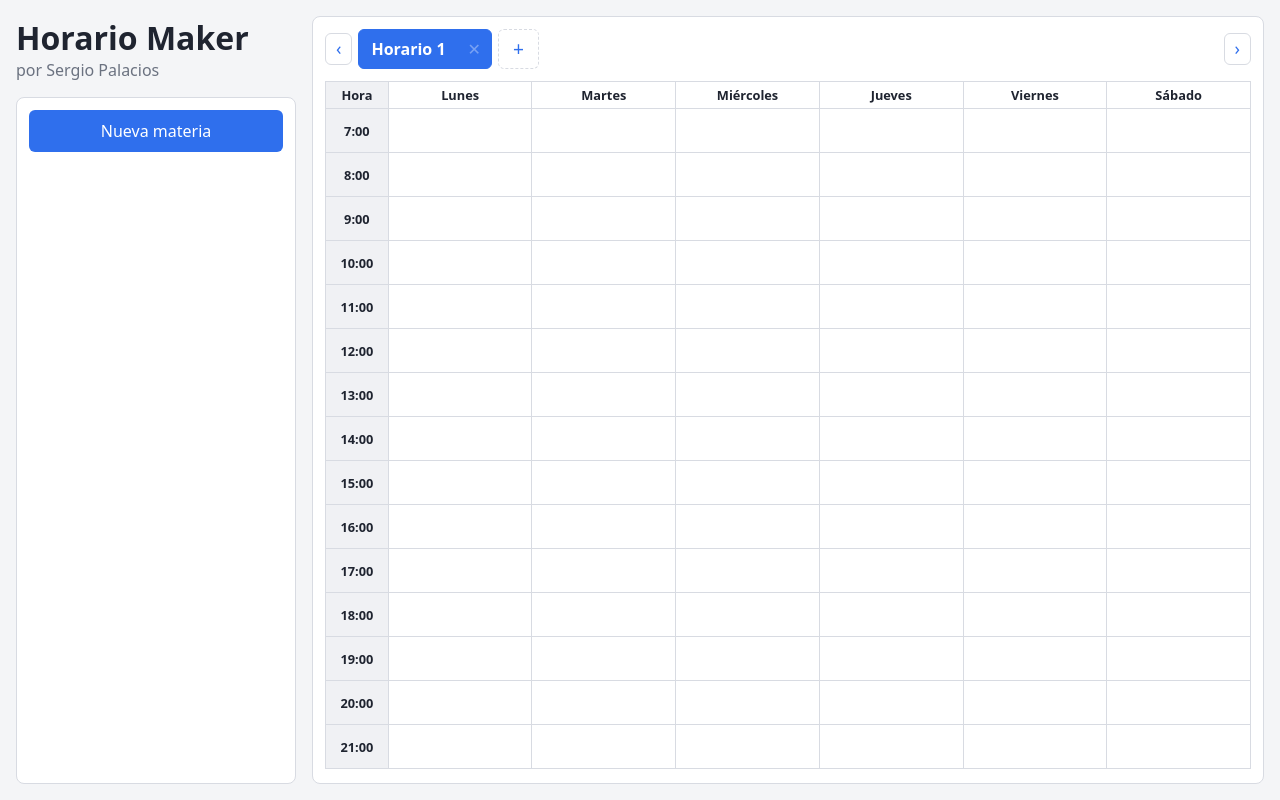
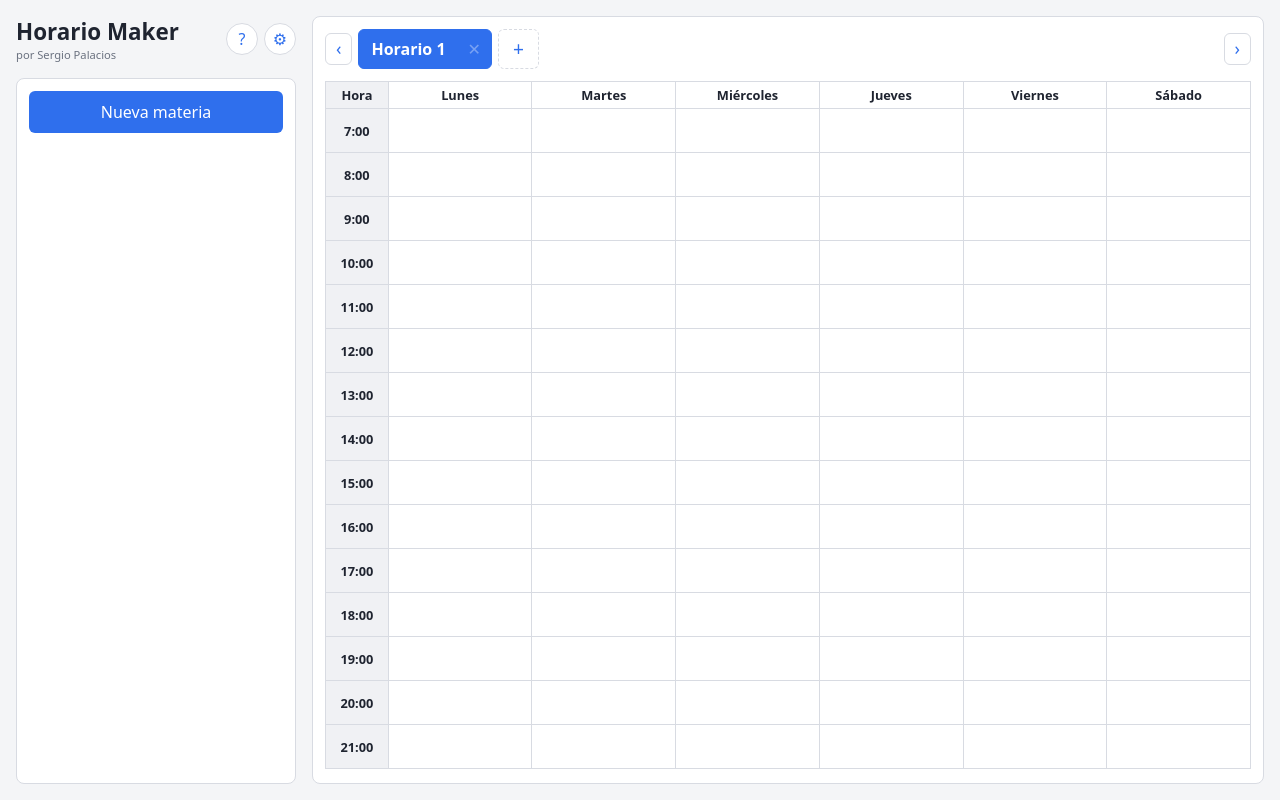
Before and after one commit to ZergioPC/Horario-Maker, a React (Vite) app: page / in a window 1280 px wide. Built offline with nearby package versions, Linux system fonts and the light colour scheme.

Commit message:
Se agregan botones about y ajustes, se ocultan las horas en el item de materias del aside

```diff
--- a/src/App.jsx
+++ b/src/App.jsx
@@ -11,12 +11,16 @@ import { HorarioTable } from './components/HorarioTable';
 import { HorarioModal } from './components/HorarioModal';
 import { HorarioFormMat } from './components/HorarioFormMat';
 import { HorarioModalNuevoTab } from './components/HorarioModalNuevoTab';
+import { HorarioAbout } from './components/HorarioAbout';
+import { HorarioAjustes } from './components/HorarioAjustes';
 
 import { useHorariosTabs } from './hooks/useHorariosTabs';
 
 function App() {
   const [modalAbierto, setModalAbierto] = useState(false);
   const [modalNuevoTab, setModalNuevoTab] = useState(false);
+  const [modalAbout, setModalAbout] = useState(false);
+  const [modalAjustes, setModalAjustes] = useState(false);
 
   const {
     materias,
@@ -39,6 +43,8 @@ function App() {
       <HorarioHeader
         titulo="Horario Maker"
         autor="Sergio Palacios"
+        onAbout={()=>setModalAbout(true)}
+        onAjustes={()=>setModalAjustes(true)}
       />
 
       <HorarioAside>
@@ -85,6 +91,16 @@ function App() {
           setModalNuevoTab(false);
         }}
       />
+
+      <HorarioAbout
+        abierto={modalAbout}
+        onCerrar={()=>setModalAbout(false)}
+      />
+
+      <HorarioAjustes
+        abierto={modalAjustes}
+        onCerrar={()=>setModalAjustes(false)}
+      />
     </>
   )
 }
--- /dev/null
+++ b/src/components/HorarioAbout/index.jsx
@@ -0,0 +1,35 @@
+import React from "react";
+
+import { HorarioModal } from "../HorarioModal";
+
+const HorarioAbout = ({ abierto, onCerrar })=>{
+  return (
+    <HorarioModal
+      abierto={abierto}
+      onCerrar={onCerrar}
+      titulo="Acerca de"
+    >
+      <div className="about-descripcion">
+        <h1>Horario Maker</h1>
+        <p>Hecho por Sergio Palacios para facilitar la organización de horarios de la universidad, ya que a esta le vale madres el bienestar de sus estudiantes.</p>
+        <ul>
+          <li>
+            <a
+              href="https://github.com/ZergioPC/Horario-Maker"
+              target="_blank"
+            >Repositorio del proyecto</a>
+            </li>
+          <li>
+            <a
+              href="https://instagram.com/zergiopalacios"
+              target="_blank"
+            >Instagram</a>
+            </li>
+        </ul>
+        {/* Agrega aquí un párrafo de descripción y enlaces del proyecto */}
+      </div>
+    </HorarioModal>
+  );
+}
+
+export { HorarioAbout };
--- /dev/null
+++ b/src/components/HorarioAjustes/index.jsx
@@ -0,0 +1,17 @@
+import React from "react";
+
+import { HorarioModal } from "../HorarioModal";
+
+const HorarioAjustes = ({ abierto, onCerrar })=>{
+  return (
+    <HorarioModal
+      abierto={abierto}
+      onCerrar={onCerrar}
+      titulo="Ajustes"
+    >
+      {/* Agrega aquí las opciones y ajustes futuros */}
+    </HorarioModal>
+  );
+}
+
+export { HorarioAjustes };
--- a/src/components/HorarioHeader/index.jsx
+++ b/src/components/HorarioHeader/index.jsx
@@ -1,10 +1,26 @@
 import React from "react";
 
-const HorarioHeader = ({ titulo, autor })=>{
+const HorarioHeader = ({ titulo, autor, onAbout, onAjustes })=>{
   return (
     <header>
-      <h1>{titulo}</h1>
-      <span>por {autor}</span>
+      <div className="header-titulo">
+        <h1>{titulo}</h1>
+        <span>por {autor}</span>
+      </div>
+      <div className="header-botones">
+        <button
+          type="button"
+          className="header-icono"
+          onClick={onAbout}
+          aria-label="Acerca de este proyecto"
+        >?</button>
+        <button
+          type="button"
+          className="header-icono"
+          onClick={onAjustes}
+          aria-label="Ajustes"
+        >⚙</button>
+      </div>
     </header>
   );
 }
--- a/src/components/HorarioList/index.jsx
+++ b/src/components/HorarioList/index.jsx
@@ -22,7 +22,7 @@ const HorarioList = ({ materias, idsEnTablero, onToggle, onEliminar })=>{
               >
                 <span className="item-nombre">{materia.nombre}</span>
                 <span className="item-grupo">{materia.grupo}</span>
-                <span className="item-horas">{resumenHoras(materia.horas)}</span>
+                {/* <span className="item-horas">{resumenHoras(materia.horas)}</span> */}
               </button>
               <button
                 type="button"
--- a/src/index.css
+++ b/src/index.css
@@ -34,9 +34,49 @@ header { grid-column: 1 / 2; grid-row: 1 / 2; }
 aside { grid-column: 1 / 2; grid-row: 2 / 3; }
 main { grid-column: 2 / 3; grid-row: 1 / 3; }
 
+header {
+  display: flex;
+  align-items: center;
+  justify-content: space-between;
+  gap: 12px;
+}
+
 header h1 { margin: 0; }
 
 header span { color: #6b7280; }
+
+.header-titulo {
+  display: flex;
+  flex-direction: column;
+  min-width: 0;
+  font-size: 0.7em;
+}
+
+.header-botones {
+  display: flex;
+  gap: 6px;
+  flex-shrink: 0;
+}
+
+.header-icono {
+  width: 32px;
+  height: 32px;
+  display: flex;
+  align-items: center;
+  justify-content: center;
+  background: var(--color-superficie);
+  color: var(--color-primario);
+  border: 1px solid var(--color-borde);
+  border-radius: 50%;
+  font-size: 1em;
+  line-height: 1;
+  padding: 0;
+}
+
+.header-icono:hover {
+  border-color: var(--color-primario);
+  background: #eef3fe;
+}
 
 .tabs-horarios {
   display: flex;
```
